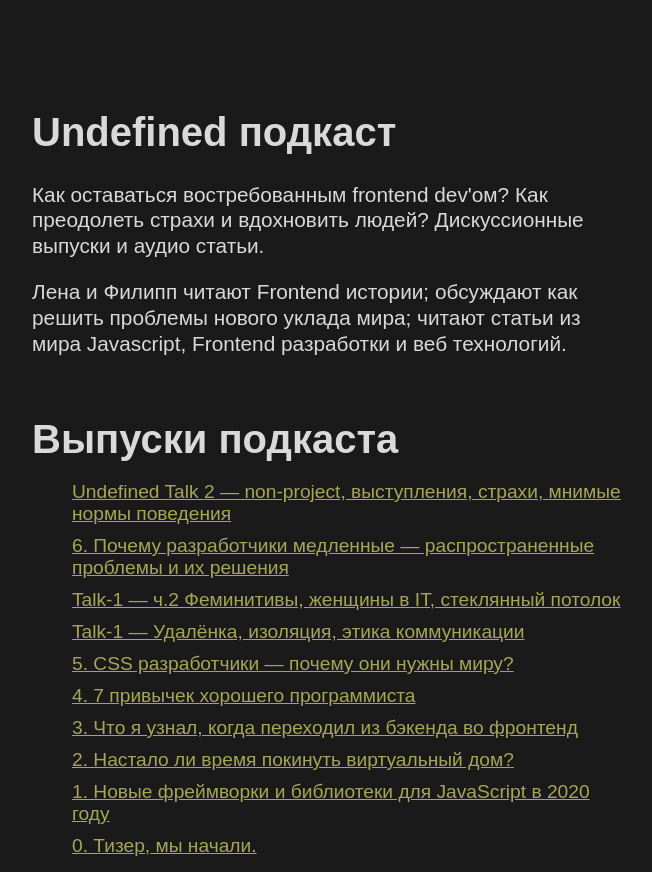
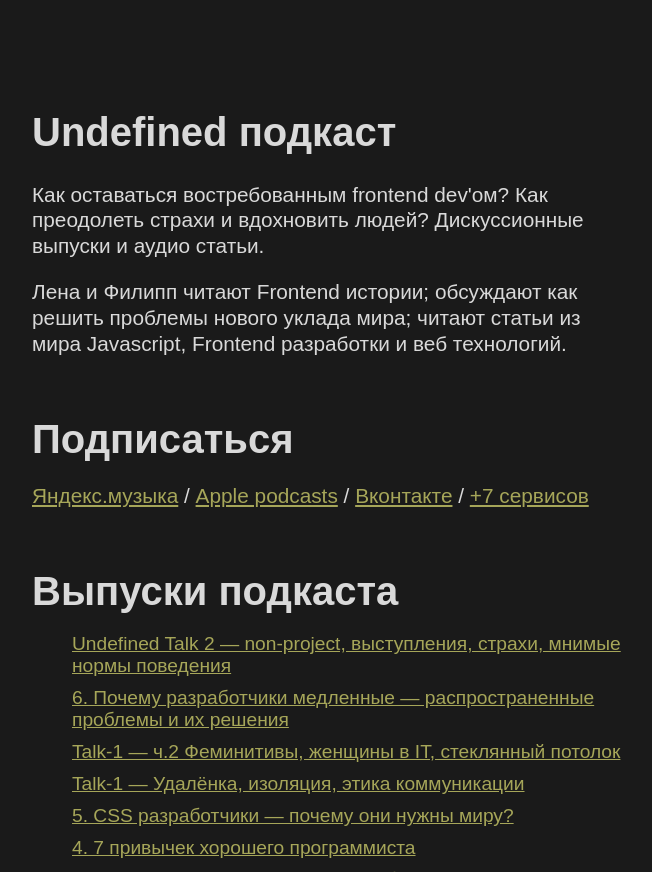
Before and after one commit to PhilippBaranovskiy/undefined-podcast, a Jekyll site: the page built from index.html, in a window 1280 px wide, cut to the strip 0-872 px from the top of the page. Shown: the whole strip, without its empty margins (308-960 px from the left). Built offline with Jekyll 4.4.1, drawn with Linux system fonts in a browser that asks for light colours.

Commit message:
Updated: listeninig platforms;

```diff
--- a/index.html
+++ b/index.html
@@ -13,7 +13,20 @@
 	</p>
 </div>
 
-<div class="page-section">
+<div>
+	<h2>Подписаться</h2>
+	<p>
+		<a href="https://music.yandex.ru/album/10034426">
+			Яндекс.музыка</a>
+		/ <a href="https://podcasts.apple.com/podcast/id1499128651">
+			Apple podcasts</a>
+		/ <a href="https://vk.com/podcasts-184747164">Вконтакте</a>
+		/ <a href="https://anchor.fm/undfnd">
+			+7 сервисов</a>
+	</p>
+</div>
+
+<div>
 	<h2 id="podcast">Выпуски подкаста</h2>
 	<ol reversed>
 		{% for post in site.posts %}
```
